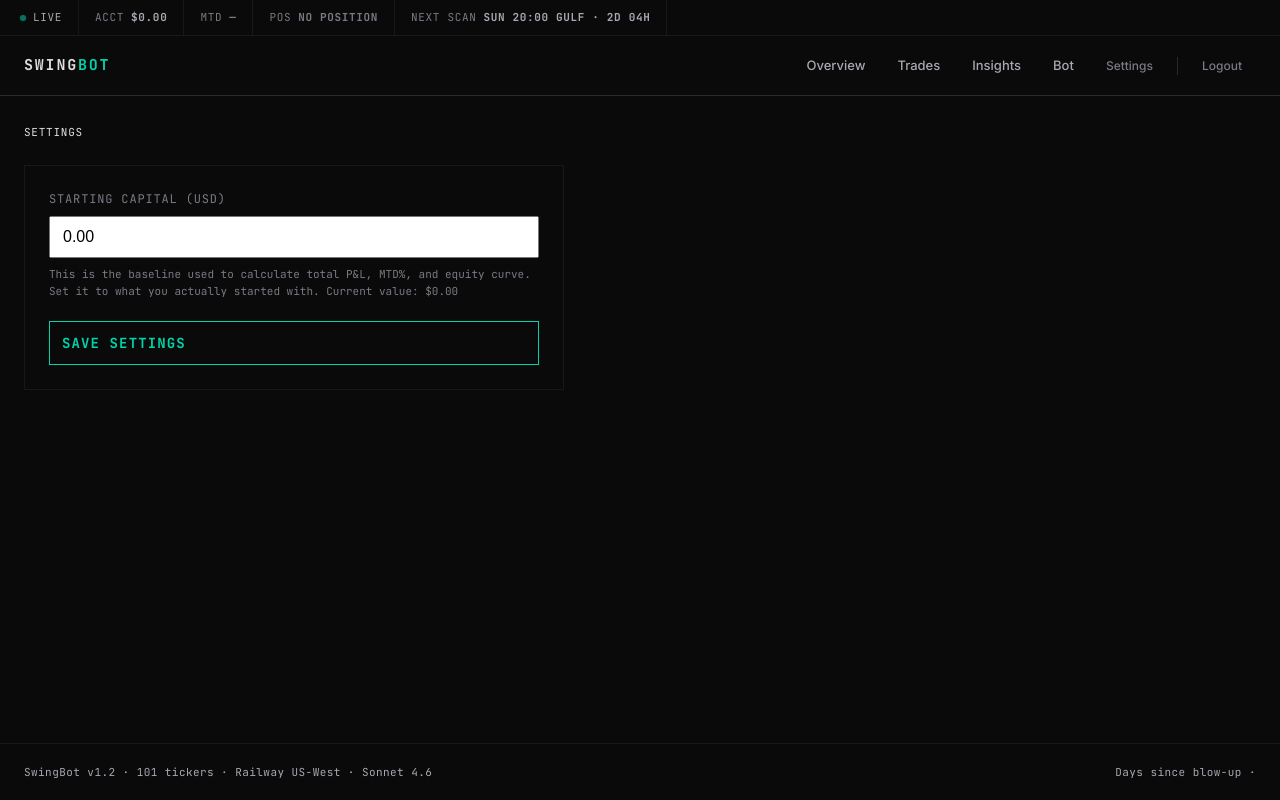
After one commit to Saxqb777/polymarket, a FastAPI app: template dashboard/templates/settings.html in a window 1280 px wide. The commit adds this page. Run offline with FastAPI, Linux system fonts and the light colour scheme; the template is opened without the code that fills it, so the values that code supplies are empty; parts of the project's set-up code (start-up, migrations or seed data) failed here and were passed over; some libraries are stand-ins or nearby versions.

Commit message:
feat(dashboard): settings page + edit close + proper equity math
- migrations: add user_settings table (single-row, id=1 constraint), seeded
  from config.ACCOUNT_CAPITAL on first startup
- queries: get_account_stats() now reads starting_capital from user_settings;
  computes cash_position and open_position_value from actual_entry × actual_shares;
  equity curve baseline also reads from user_settings
- queries: add get_user_settings() helper
- commands: add edit_outcome() to correct exit_price/pnl on a closed trade;
  add update_settings() with INSERT … ON CONFLICT upsert
- main: add GET/POST /settings, GET /trade/{id}/edit-close-form,
  POST /trade/{id}/edit-close routes
- base.html: Settings nav link between Bot and Logout separator
- dashboard.css: .hero-breakdown and .nav-link.settings styles
- home.html: breakdown sub-line under hero delta showing Cash $X · Open $Y in TICKER
- action_panel.html State C: "✎ Edit close" ghost button alongside ↩ REOPEN
- new partials/edit_close_form.html: inline HTMX form to correct closed trade
- new templates/settings.html: starting capital form with save confirmation

https://claude.ai/code/session_0155KEnKFhxVedxjMMevFiZq

```diff
--- a/dashboard/main.py
+++ b/dashboard/main.py
@@ -19,6 +19,7 @@ from fastapi.templating import Jinja2Templates
 
 from dashboard.auth import require_auth
 from dashboard import migrations, queries, commands
+from dashboard.queries import get_user_settings
 
 _HERE = pathlib.Path(__file__).parent
 sys.path.insert(0, str(_HERE.parent))
@@ -225,3 +226,61 @@ async def post_unskip(run_id: int, request: Request,
     trade = commands.unskip_trade(run_id)
     return templates.TemplateResponse(request, "partials/action_panel.html",
                                       _trade_ctx(trade, run_id))
+
+
+# ── Edit-close HTMX endpoints ─────────────────────────────────────────────────
+
+@app.get("/trade/{run_id}/edit-close-form")
+async def edit_close_form(run_id: int, request: Request, _user: str = Depends(require_auth)):
+    trade = queries.get_trade_by_id(run_id)
+    if not trade:
+        raise HTTPException(status_code=404)
+    return templates.TemplateResponse(request, "partials/edit_close_form.html",
+                                      {"trade": trade, "run_id": run_id})
+
+
+@app.post("/trade/{run_id}/edit-close")
+async def post_edit_close(run_id: int, request: Request,
+                          exit_price:  float = Form(...),
+                          pnl_dollars: float = Form(...),
+                          outcome:     str   = Form(...),
+                          notes:       str   = Form(""),
+                          _user: str = Depends(require_auth)):
+    trade = commands.edit_outcome(run_id, exit_price, pnl_dollars, outcome, notes or None)
+    return templates.TemplateResponse(request, "partials/action_panel.html",
+                                      _trade_ctx(trade, run_id))
+
+
+# ── Settings page ─────────────────────────────────────────────────────────────
+
+@app.get("/settings")
+async def settings_page(request: Request, _user: str = Depends(require_auth)):
+    settings = get_user_settings()
+    stats    = queries.get_account_stats()
+    active   = queries.get_active_position()
+    return templates.TemplateResponse(request, "settings.html", {
+        "settings":          settings,
+        "stats":             stats,
+        "active":            active,
+        "username":          "SAAQIB",
+        "days_since_blowup": stats["days_since_inception"],
+        "saved":             False,
+    })
+
+
+@app.post("/settings")
+async def post_settings(request: Request,
+                        starting_capital: float = Form(...),
+                        _user: str = Depends(require_auth)):
+    commands.update_settings(starting_capital)
+    settings = get_user_settings()
+    stats    = queries.get_account_stats()
+    active   = queries.get_active_position()
+    return templates.TemplateResponse(request, "settings.html", {
+        "settings":          settings,
+        "stats":             stats,
+        "active":            active,
+        "username":          "SAAQIB",
+        "days_since_blowup": stats["days_since_inception"],
+        "saved":             True,
+    })
--- a/dashboard/queries.py
+++ b/dashboard/queries.py
@@ -34,12 +34,24 @@ def _fmt_tier(tier: Optional[str]) -> str:
 
 # ── Account-level stats ───────────────────────────────────────────────────────
 
+def get_user_settings() -> dict:
+    """Returns the single user_settings row, falling back to config defaults."""
+    with _conn() as conn:
+        row = conn.execute(
+            "SELECT starting_capital, updated_at FROM user_settings WHERE id = 1"
+        ).fetchone()
+    if row:
+        return {"starting_capital": row["starting_capital"], "updated_at": row["updated_at"]}
+    return {"starting_capital": config.ACCOUNT_CAPITAL, "updated_at": None}
+
+
 def get_account_stats() -> dict:
     """
     Everything the hero section and stats grid need.
     Returns sensible defaults (zeros, None) when the DB is empty.
     """
-    starting = config.ACCOUNT_CAPITAL
+    settings = get_user_settings()
+    starting = settings["starting_capital"]
 
     with _conn() as conn:
         # Completed outcomes
@@ -114,30 +126,50 @@ def get_account_stats() -> dict:
             except ValueError:
                 pass
 
-    account_value = starting + total_pnl
-    win_rate = (wins / completed * 100) if completed > 0 else None
-    mtd_pct  = (mtd_pnl / starting * 100) if starting > 0 else 0
-    pnl_pct  = (total_pnl / starting * 100) if starting > 0 else 0
+        # Open position cost basis (actual_entry × actual_shares, no outcome yet)
+        open_rows = conn.execute("""
+            SELECT r.actual_entry, r.actual_shares, r.symbol
+            FROM runs r
+            LEFT JOIN trade_outcomes to2 ON r.id = to2.run_id
+            WHERE r.decision = 'TRADE'
+              AND r.taken = 1
+              AND to2.id IS NULL
+              AND r.actual_entry IS NOT NULL
+              AND r.actual_shares IS NOT NULL
+            ORDER BY r.id DESC
+        """).fetchall()
+
+    open_cost   = sum((r["actual_entry"] * r["actual_shares"]) for r in open_rows)
+    open_symbol = open_rows[0]["symbol"] if open_rows else None
+
+    account_value   = starting + total_pnl
+    cash_position   = account_value - open_cost
+    win_rate        = (wins / completed * 100) if completed > 0 else None
+    mtd_pct         = (mtd_pnl / starting * 100) if starting > 0 else 0
+    pnl_pct         = (total_pnl / starting * 100) if starting > 0 else 0
     you_vs_bot_delta = (taken_pnl_row - total_pnl) if completed > 0 else None
 
     return {
-        "account_value":      round(account_value, 2),
-        "starting_capital":   starting,
-        "total_pnl":          round(total_pnl, 2),
-        "pnl_pct":            round(pnl_pct, 2),
-        "mtd_pnl":            round(mtd_pnl, 2),
-        "mtd_pct":            round(mtd_pct, 2),
-        "total_trades":       total_trades,
-        "wins":               wins,
-        "losses":             losses,
-        "completed":          completed,
-        "win_rate":           round(win_rate, 1) if win_rate is not None else None,
-        "avg_rr_recommended": round(rr_row, 2) if rr_row else None,
-        "best_week_pnl":      round(best_week["week_pnl"], 2) if best_week else None,
-        "best_week_symbol":   best_week["symbol"] if best_week else None,
-        "best_week_date":     best_week["week_start"] if best_week else None,
-        "you_vs_bot_delta":   round(you_vs_bot_delta, 2) if you_vs_bot_delta is not None else None,
-        "skipped_winners":    skipped_winners,
+        "account_value":        round(account_value, 2),
+        "starting_capital":     starting,
+        "total_pnl":            round(total_pnl, 2),
+        "pnl_pct":              round(pnl_pct, 2),
+        "mtd_pnl":              round(mtd_pnl, 2),
+        "mtd_pct":              round(mtd_pct, 2),
+        "cash_position":        round(cash_position, 2),
+        "open_position_value":  round(open_cost, 2),
+        "open_position_symbol": open_symbol,
+        "total_trades":         total_trades,
+        "wins":                 wins,
+        "losses":               losses,
+        "completed":            completed,
+        "win_rate":             round(win_rate, 1) if win_rate is not None else None,
+        "avg_rr_recommended":   round(rr_row, 2) if rr_row else None,
+        "best_week_pnl":        round(best_week["week_pnl"], 2) if best_week else None,
+        "best_week_symbol":     best_week["symbol"] if best_week else None,
+        "best_week_date":       best_week["week_start"] if best_week else None,
+        "you_vs_bot_delta":     round(you_vs_bot_delta, 2) if you_vs_bot_delta is not None else None,
+        "skipped_winners":      skipped_winners,
         "days_since_inception": days_since,
     }
 
@@ -207,7 +239,7 @@ def get_equity_curve(days: int = 30) -> list[dict]:
             WHERE outcome IN ('WIN', 'LOSS') AND exit_date < ?
         """, (cutoff,)).fetchone()[0]
 
-    running = config.ACCOUNT_CAPITAL + (pre_pnl_row or 0)
+    running = get_user_settings()["starting_capital"] + (pre_pnl_row or 0)
     curve = []
     for i in range(days + 1):
         d = (date.today() - timedelta(days=days - i)).isoformat()
--- a/dashboard/static/dashboard.css
+++ b/dashboard/static/dashboard.css
@@ -324,6 +324,28 @@ a {
   font-family: var(--font-mono);
   font-size: 12px;
   color: var(--text-dim);
+}
+
+.hero-breakdown {
+  font-family: var(--font-mono);
+  font-size: 13px;
+  color: var(--text-dim);
+  margin-top: 10px;
+  letter-spacing: 0.02em;
+}
+
+.nav-link.settings {
+  color: var(--text-muted);
+  font-size: 12px;
+}
+
+.nav-link.settings:hover {
+  color: var(--text);
+  background: var(--bg-elev);
+}
+
+.nav-link.settings.active {
+  color: var(--text);
 }
 
 /* ── Stats grid ──────────────────────────────────────────────────────────────── */
--- a/dashboard/templates/base.html
+++ b/dashboard/templates/base.html
@@ -68,6 +68,7 @@
       <a href="/trades"   class="nav-link {% if request.url.path.startswith('/trades') %}active{% endif %}">Trades</a>
       <a href="/insights" class="nav-link {% if request.url.path.startswith('/insights') %}active{% endif %}">Insights</a>
       <a href="/bot"      class="nav-link {% if request.url.path.startswith('/bot') %}active{% endif %}">Bot</a>
+      <a href="/settings" class="nav-link settings {% if request.url.path.startswith('/settings') %}active{% endif %}">Settings</a>
       <span class="nav-sep"></span>
       <a href="/logout" class="nav-link logout">Logout</a>
     </nav>
--- /dev/null
+++ b/dashboard/templates/settings.html
@@ -0,0 +1,57 @@
+{% extends "base.html" %}
+{% block title %}Settings · SwingBot{% endblock %}
+
+{% block content %}
+<div style="max-width: 540px;">
+
+  <div class="section-header" style="margin-bottom: 24px;">
+    <span>Settings</span>
+  </div>
+
+  {% if saved %}
+  <div class="mono" style="font-size:12px; color:var(--mint); background:var(--mint-glow);
+       padding:10px 16px; margin-bottom:20px; border:1px solid rgba(0,212,170,0.2);">
+    ✓ Saved — account value will update on next page load.
+  </div>
+  {% endif %}
+
+  <form method="post" action="/settings">
+
+    <div style="border:1px solid var(--border); padding:24px; margin-bottom:16px;">
+
+      <div style="margin-bottom:20px;">
+        <label class="td-cell-label" for="starting-capital"
+               style="display:block; margin-bottom:8px; font-size:12px; text-transform:uppercase; letter-spacing:0.07em;">
+          Starting Capital (USD)
+        </label>
+        <input id="starting-capital"
+               class="action-input"
+               type="number"
+               step="0.01"
+               min="1"
+               name="starting_capital"
+               value="{{ '%.2f'|format(settings.starting_capital) }}"
+               required
+               style="width:100%; font-size:16px; padding:10px 12px;">
+        <div class="mono muted" style="font-size:11px; margin-top:8px; line-height:1.6;">
+          This is the baseline used to calculate total P&L, MTD%, and equity curve.<br>
+          Set it to what you actually started with. Current value: ${{ "%.2f"|format(settings.starting_capital) }}
+        </div>
+      </div>
+
+      <button type="submit" class="action-button-primary" style="width:100%; padding:12px;">
+        SAVE SETTINGS
+      </button>
+
+    </div>
+
+  </form>
+
+  {% if settings.updated_at %}
+  <div class="mono muted" style="font-size:11px; text-align:right;">
+    Last saved · {{ settings.updated_at }} UTC
+  </div>
+  {% endif %}
+
+</div>
+{% endblock %}
```
Also changed, not shown: dashboard/commands.py (+32 -0 lines), dashboard/migrations.py (+13 -0 lines), dashboard/templates/home.html (+10 -0 lines), dashboard/templates/partials/action_panel.html (+11 -5 lines), dashboard/templates/partials/edit_close_form.html (added, +47 -0 lines).
